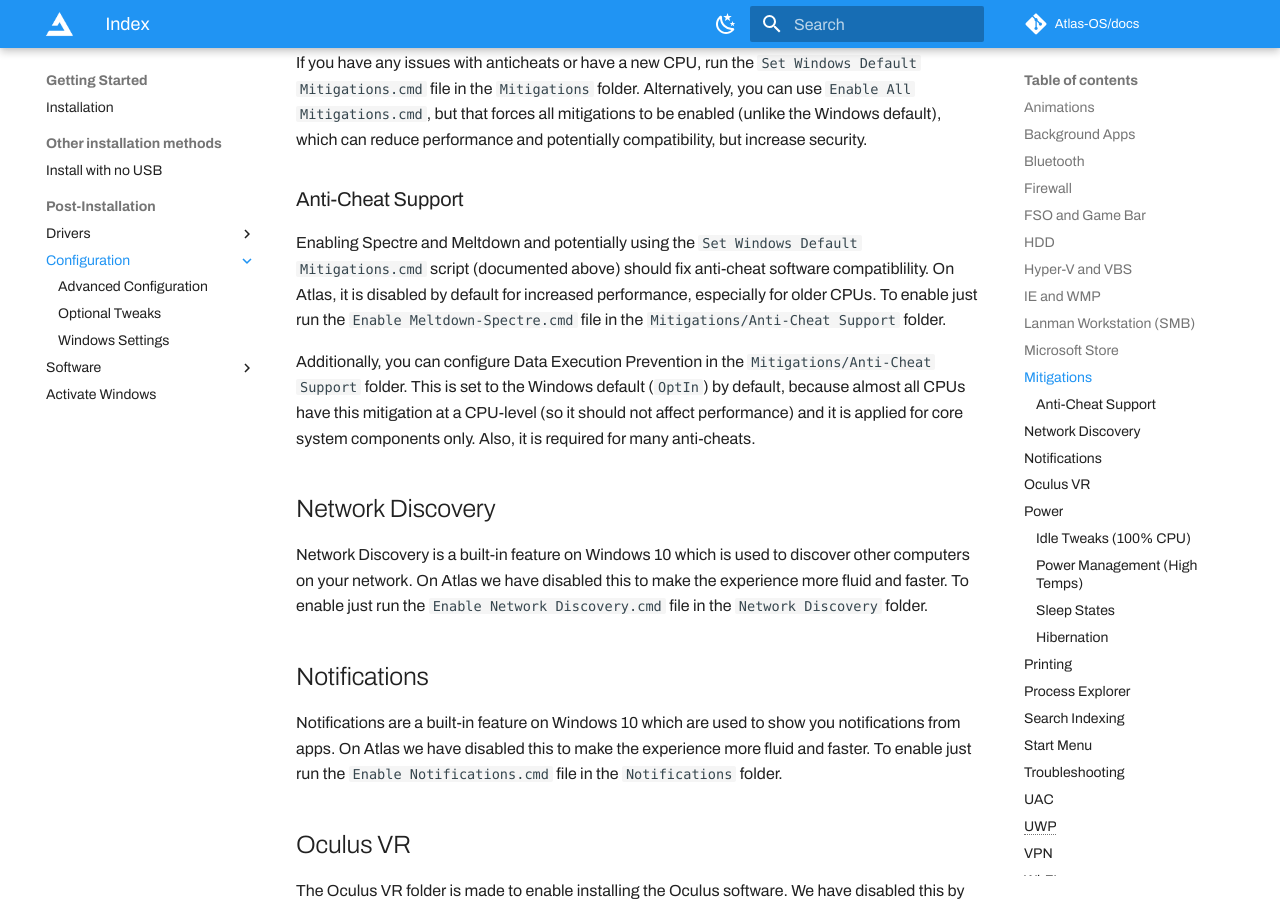
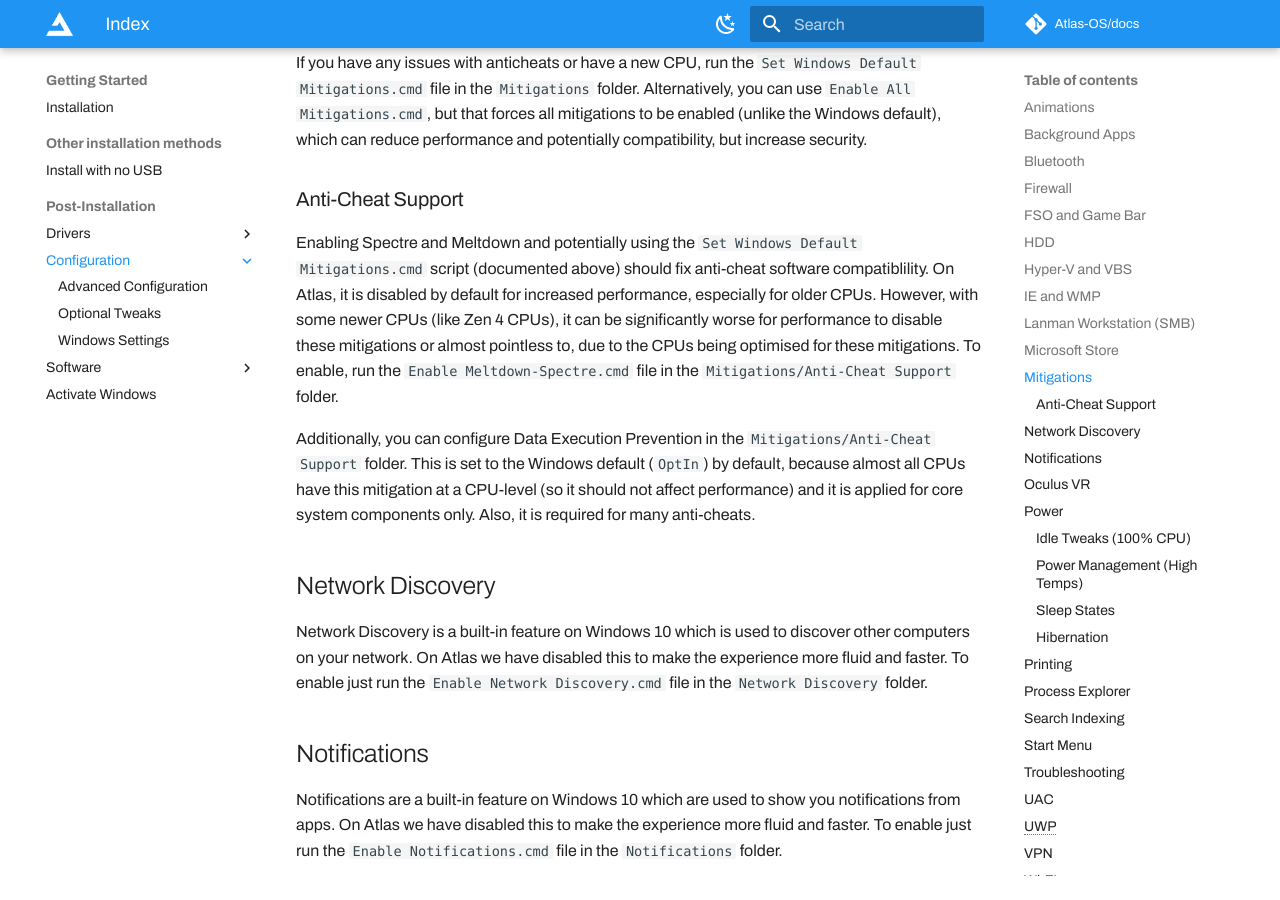
Before and after one commit to Atlas-OS/docs, an MkDocs documentation site: the page built from docs/Getting started/Post-Installation/Configuration/index.md, in a window 1280 px wide and 900 px high, scrolled down 2790 px. Built offline with MkDocs 1.6.1 and Material for MkDocs 9.7.7, drawn with Linux system fonts in a browser that asks for light colours; some web fonts are replaced; plug-ins that fetch from the network failed and are left out; comment, search, counter and statistics services are not loaded.

Commit message:
Update Anti-Cheat Support
Signed-off-by: he3als <65787561+he3als@users.noreply.github.com>

```diff
--- a/docs/Getting started/Post-Installation/Configuration/index.md
+++ b/docs/Getting started/Post-Installation/Configuration/index.md
@@ -65,7 +65,7 @@ If you have any issues with anticheats or have a new CPU, run the `Set Windows D
 
 ### Anti-Cheat Support
 
-Enabling Spectre and Meltdown and potentially using the `Set Windows Default Mitigations.cmd` script (documented above) should fix anti-cheat software compatiblility. On Atlas, it is disabled by default for increased performance, especially for older CPUs. To enable just run the `Enable Meltdown-Spectre.cmd` file in the `Mitigations/Anti-Cheat Support` folder.
+Enabling Spectre and Meltdown and potentially using the `Set Windows Default Mitigations.cmd` script (documented above) should fix anti-cheat software compatiblility. On Atlas, it is disabled by default for increased performance, especially for older CPUs. However, with some newer CPUs (like Zen 4 CPUs), it can be significantly worse for performance to disable these mitigations or almost pointless to, due to the CPUs being optimised for these mitigations. To enable, run the `Enable Meltdown-Spectre.cmd` file in the `Mitigations/Anti-Cheat Support` folder.
 
 Additionally, you can configure Data Execution Prevention in the `Mitigations/Anti-Cheat Support` folder. This is set to the Windows default (`OptIn`) by default, because almost all CPUs have this mitigation at a CPU-level (so it should not affect performance) and it is applied for core system components only. Also, it is required for many anti-cheats.
 
```
